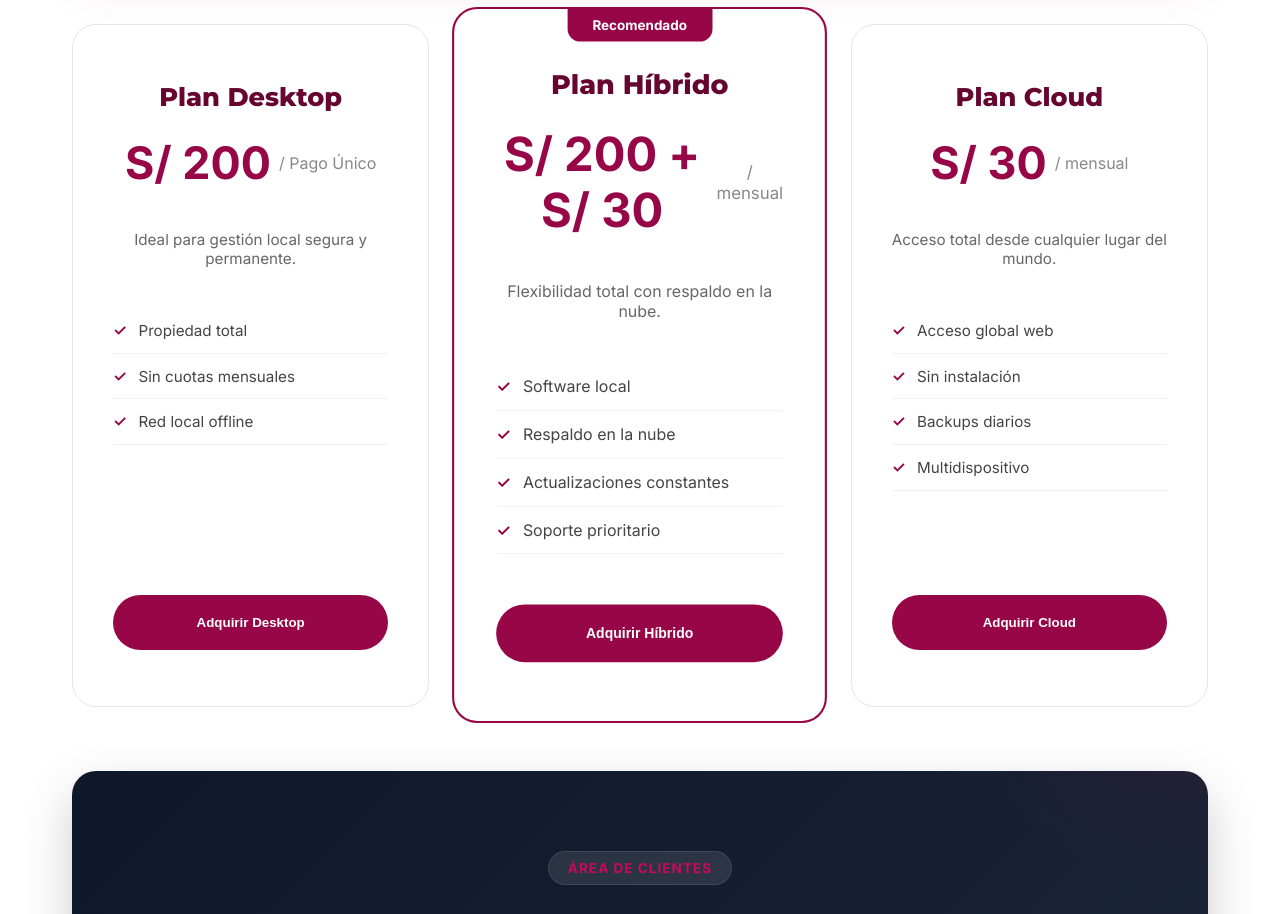
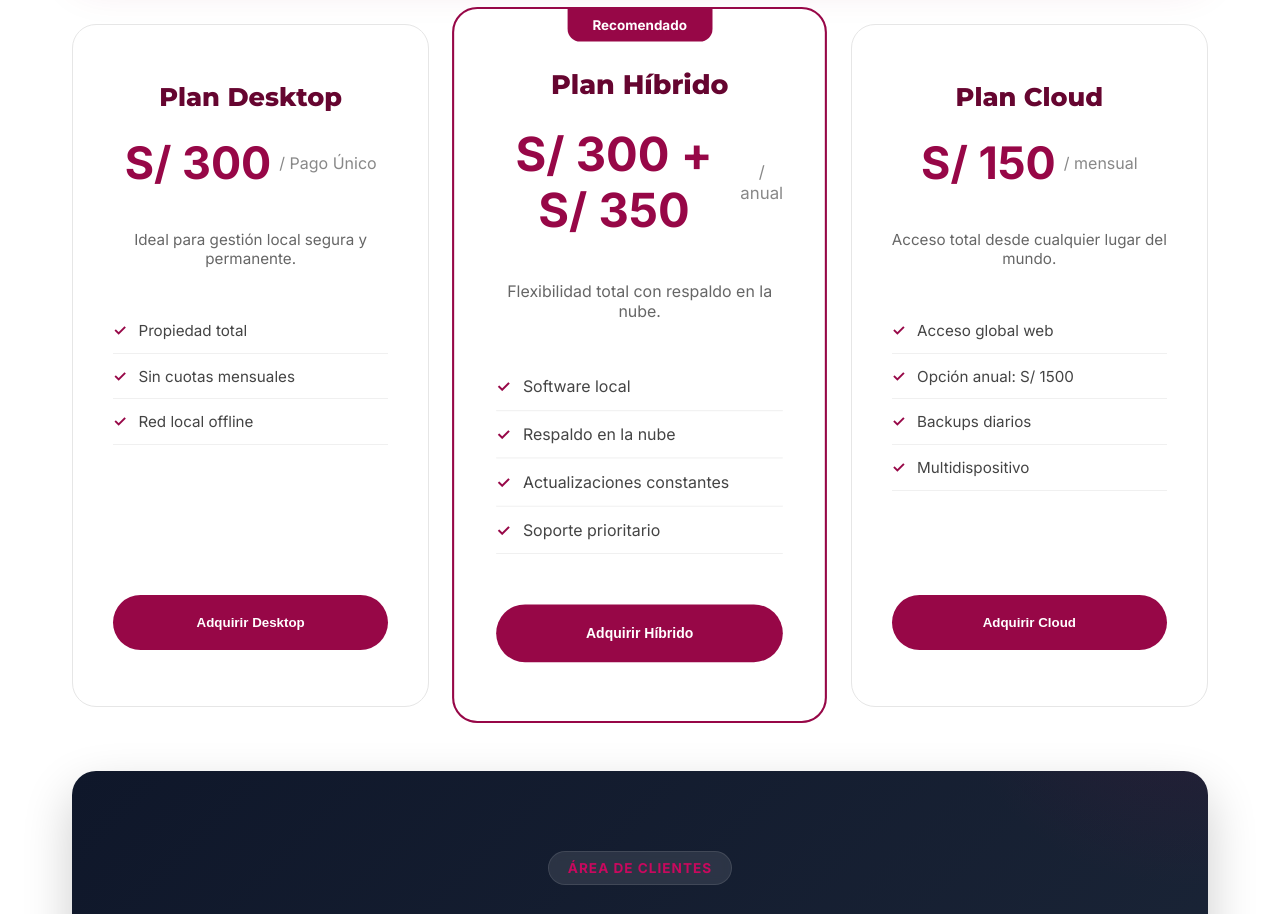
Before and after one commit to techinnovareg-lgtm/WebTechInnova, a Next.js app: page /tienda in a window 1280 px wide. Shown: the part 1060-1974 px from the top of the page. Built offline with nearby package versions, Linux system fonts and the light colour scheme.

Commit message:
fix: actualización de precios y periodos de EasyRent

```diff
--- a/src/components/sections/Store.tsx
+++ b/src/components/sections/Store.tsx
@@ -6,8 +6,8 @@ import styles from './Store.module.css';
 const easyRentPlans = [
     {
         name: "Plan Desktop",
-        price: "S/ 200",
-        numericPrice: 200,
+        price: "S/ 300",
+        numericPrice: 300,
         period: "Pago Único",
         description: "Ideal para gestión local segura y permanente.",
         features: ["Propiedad total", "Sin cuotas mensuales", "Red local offline"],
@@ -16,10 +16,10 @@ const easyRentPlans = [
     },
     {
         name: "Plan Híbrido",
-        price: "S/ 200 + S/ 30",
-        oneTimeNumeric: 200,
-        monthlyNumeric: 30,
-        period: "mensual",
+        price: "S/ 300 + S/ 350",
+        oneTimeNumeric: 300,
+        monthlyNumeric: 350,
+        period: "anual",
         description: "Flexibilidad total con respaldo en la nube.",
         features: ["Software local", "Respaldo en la nube", "Actualizaciones constantes", "Soporte prioritario"],
         cta: "Adquirir Híbrido",
@@ -27,11 +27,11 @@ const easyRentPlans = [
     },
     {
         name: "Plan Cloud",
-        price: "S/ 30",
-        numericPrice: 30,
+        price: "S/ 150",
+        numericPrice: 150,
         period: "mensual",
         description: "Acceso total desde cualquier lugar del mundo.",
-        features: ["Acceso global web", "Sin instalación", "Backups diarios", "Multidispositivo"],
+        features: ["Acceso global web", "Opción anual: S/ 1500", "Backups diarios", "Multidispositivo"],
         cta: "Adquirir Cloud",
         recommended: false
     }
```
